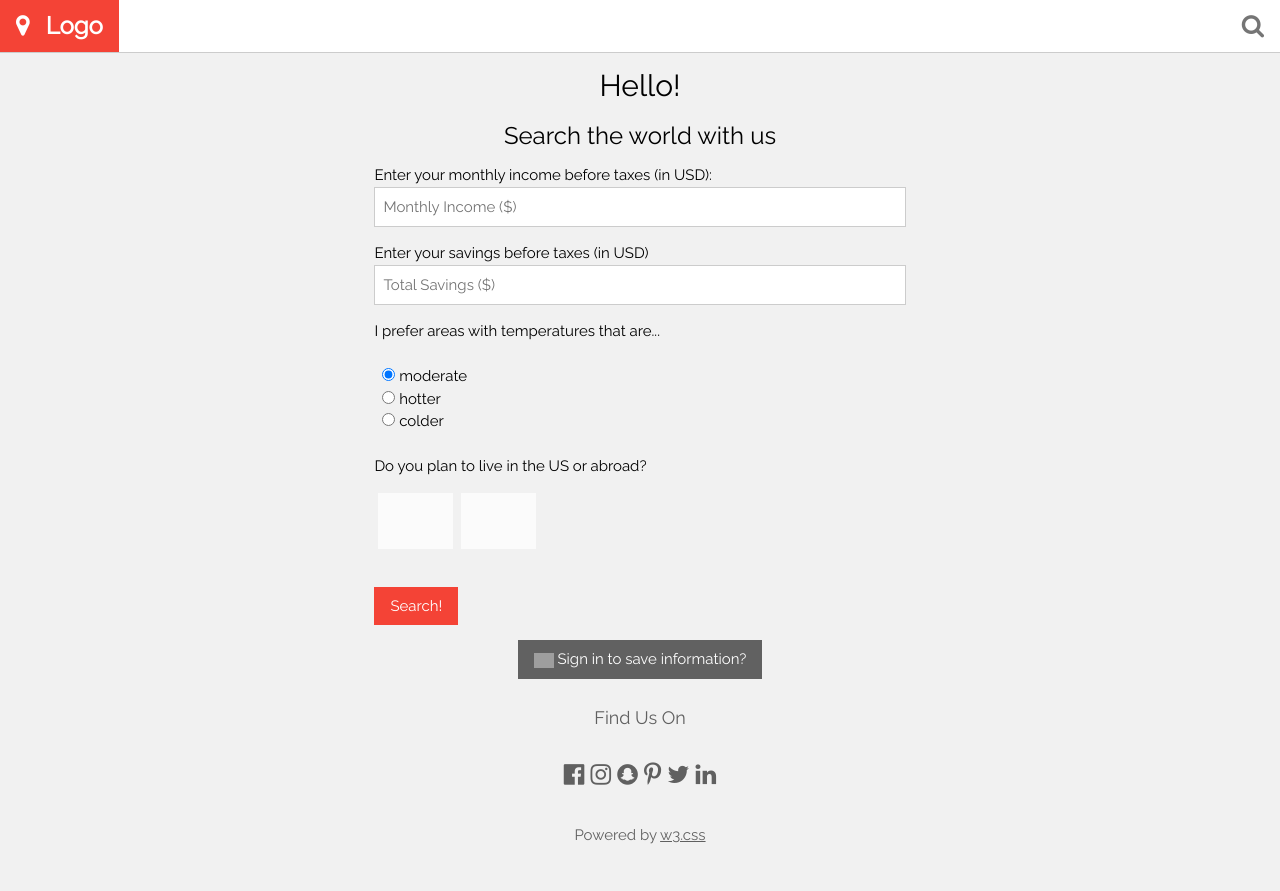
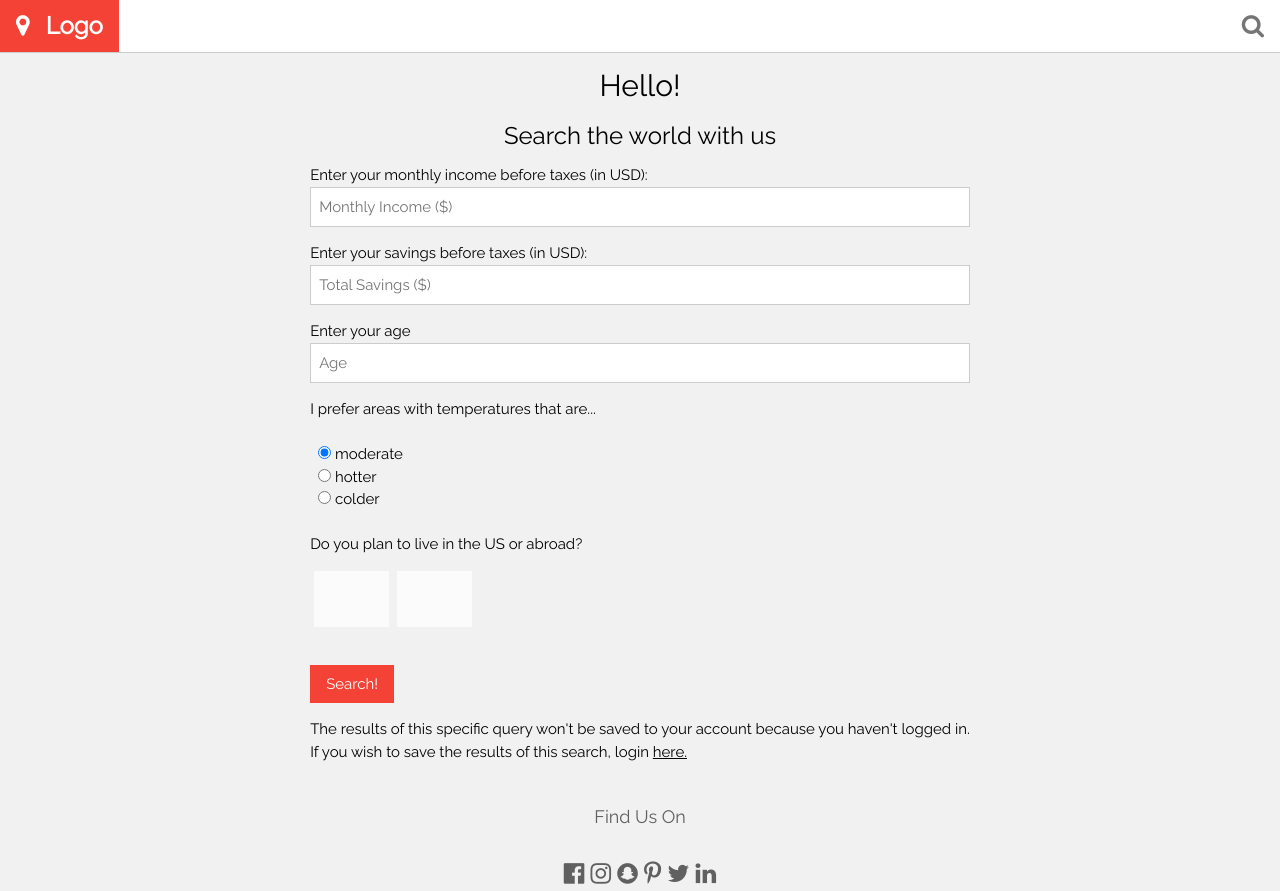
Before and after one commit to michaelyohannes123/emovo.github.io, a plain HTML site: page input.html in a window 1280 px wide. Shown: the top 891 px of the page. Drawn offline with nearby package versions, Linux system fonts and the light colour scheme; grey boxes are pictures that could not be loaded.

Commit message:
Initial commit

```diff
--- a/input.html
+++ b/input.html
@@ -56,12 +56,15 @@ body,h1,h2,h3,h4,h5,h6 {font-family: "Raleway", Arial, Helvetica, sans-serif}
 <div id="input" style="text-align: center;">
       <h2>Hello!</h2>
       <h3>Search the world with us</h3>
-      <form action="loading.html" method="GET" target="_blank" class="w3-row-padding" style="display: inline-block; text-align:left"><!--margin:0 -16px; -->
+      <form action="loading.html" method="GET" class="w3-row-padding" style="display: inline-block; text-align:left"><!--margin:0 -16px; -->
           <label>Enter your monthly income before taxes (in USD):</label>
           <input class="w3-input w3-border" type="number" style="display: inline-block; align:left" placeholder="Monthly Income ($)" name="mi">
           <p></p>
-          <label>Enter your savings before taxes (in USD)</label>
+          <label>Enter your savings before taxes (in USD):</label>
           <input class="w3-input w3-border" type="number" placeholder="Total Savings ($)" name="ts">
+          <p></p>
+          <label>Enter your age</label>
+          <input class="w3-input w3-border" type="number" placeholder="Age" name="ag">
           <p></p>
           <label>I prefer areas with temperatures that are...</label>
           <div id="tempPref" class="w3-row-padding">
@@ -83,18 +86,14 @@ body,h1,h2,h3,h4,h5,h6 {font-family: "Raleway", Arial, Helvetica, sans-serif}
               <label class="selecting us"for="us"></label>
           </div>
           <br>
-          <button type="submit" class="w3-button w3-red" style="text-align: center;" width="120px" height="120px">Search!</button>
+          <button type="submit" class="w3-button w3-red" width="120px" height="120px">Search!</button>
+          <p id="isSignedIn" style="display: none;">The results of this specific query will be saved to your account because you are logged in.
+            <br>
+          If you wish to NOT save the results of this search, logout <a href="profile.html">here.</a></p>
+          <p id="isNotSignedIn" style="display: none;">The results of this specific query won't be saved to your account because you haven't logged in.
+            <br>
+          If you wish to save the results of this search, login <a href="loading.html">here.</a></p>
       </form>
-</div>
-<p></p>
-<p></p>
-<div id="signIn" class="btn white darken-4 col s10 m4">
-     <button class="w3-button w3-dark-grey" style="display: block; margin: 0 auto;" href="/users/google-oauth/">
-         <div class="left">
-             <img width="20px" alt="Google &quot;G&quot; Logo" src="https://upload.wikimedia.org/wikipedia/commons/thumb/5/53/Google_%22G%22_Logo.svg/512px-Google_%22G%22_Logo.svg.png"/>
-             Sign in to save information?
-         </div>
-     </button>
 </div>
 <p></p>
 <p></p>
@@ -102,7 +101,7 @@ body,h1,h2,h3,h4,h5,h6 {font-family: "Raleway", Arial, Helvetica, sans-serif}
 <footer class="w3-container w3-center w3-opacity w3-margin-bottom">
   <h5>Find Us On</h5>
   <div class="w3-xlarge w3-padding-16">
-    <i class="fa fa-facebook-official w3-hover-opacity"></i>
+    <a href="#"><i class="fa fa-facebook-official w3-hover-opacity"></i></b></a>
     <i class="fa fa-instagram w3-hover-opacity"></i>
     <i class="fa fa-snapchat w3-hover-opacity"></i>
     <i class="fa fa-pinterest-p w3-hover-opacity"></i>
@@ -113,6 +112,22 @@ body,h1,h2,h3,h4,h5,h6 {font-family: "Raleway", Arial, Helvetica, sans-serif}
 </footer>
 
 <script>
+var isIn=isLoggedIn();
+console.log(isIn)
+var account={};
+if(isIn==false){
+  document.getElementById("isNotSignedIn").style.display = "block";
+}else{
+  document.getElementById("isSignedIn").style.display = "block";
+}
+function isLoggedIn()
+{
+  if(JSON.parse(localStorage.getItem('currUser')) == null){//that means data is stored
+    return false;
+  } else {
+    return true;
+  }
+}
 // Tabs
 /*function openLink(evt, linkName) {
   var i, x, tablinks;
@@ -128,6 +143,7 @@ body,h1,h2,h3,h4,h5,h6 {font-family: "Raleway", Arial, Helvetica, sans-serif}
   evt.currentTarget.className += " w3-red";
 }
 document.getElementsByClassName("tablink")[0].click();*/
+
 </script>
 
 </body>
```
